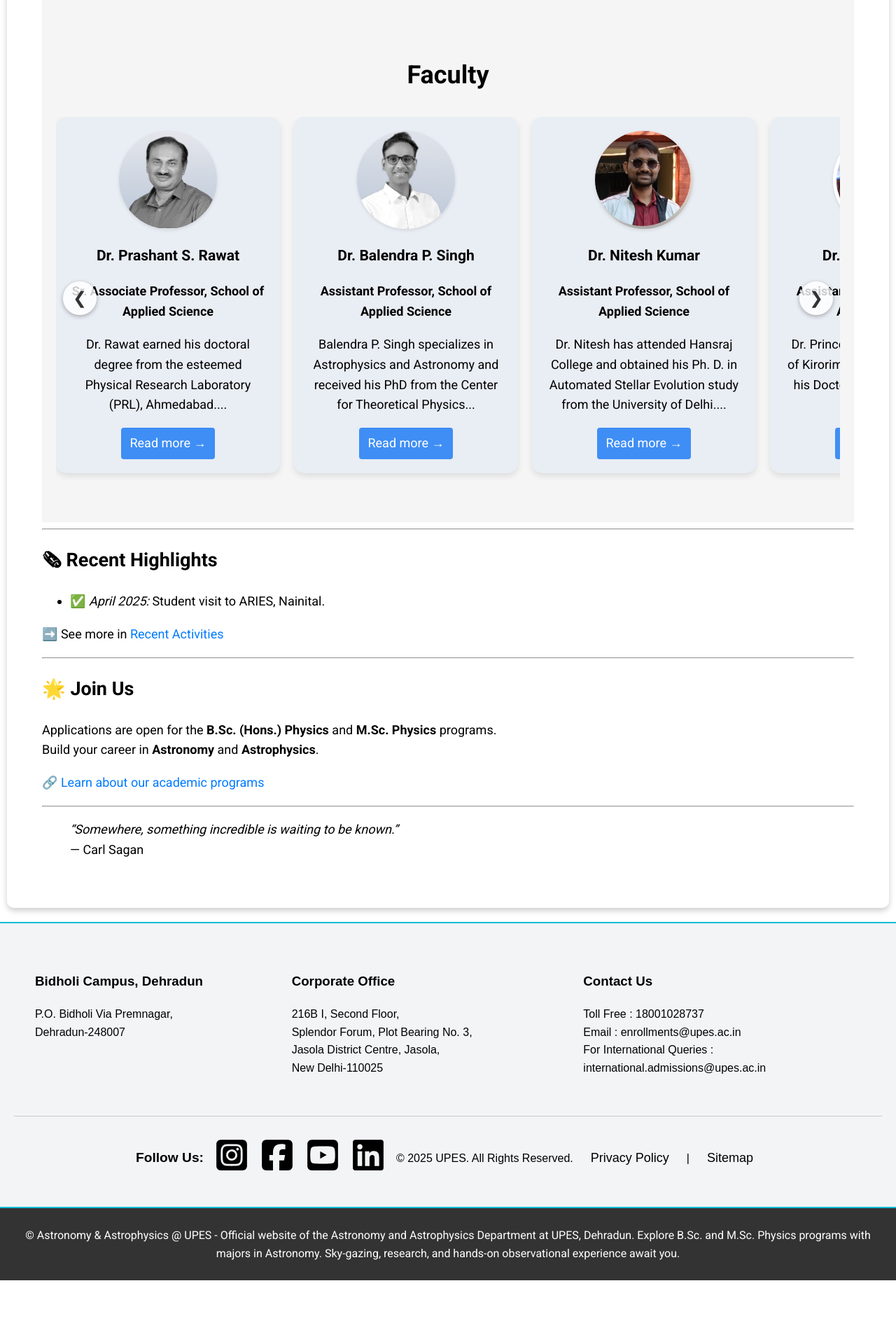
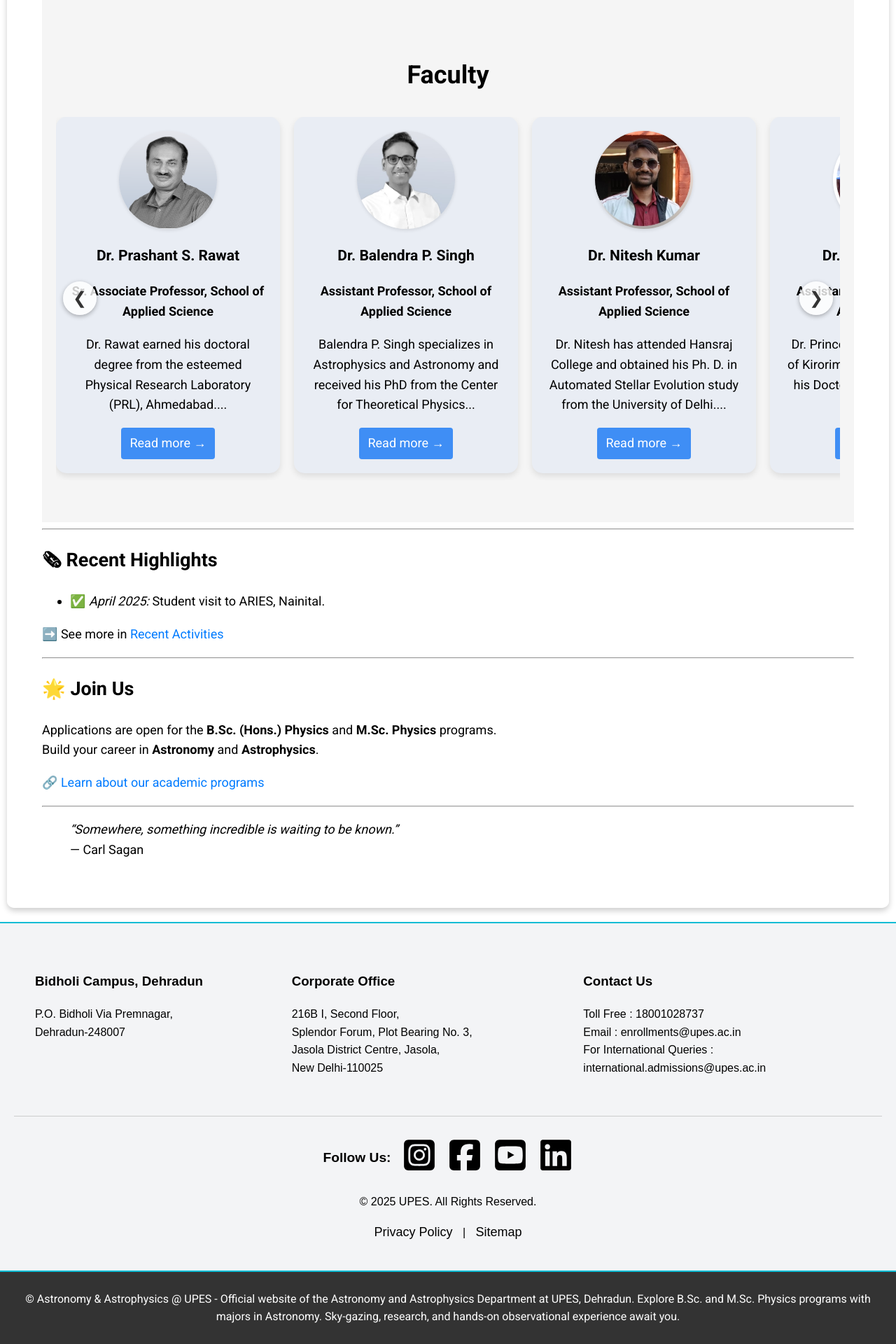
Before and after one commit to princesharmaupes/astroupes.github.io, a Jekyll site: the page built from index.markdown, in a window 1280 px wide. Shown: the part 1889-3809 px from the top of the page at 70% size. Built offline with Jekyll 4.4.1, drawn with Linux system fonts in a browser that asks for light colours; before the commit the page ends 3718 px from its top, so only the background shows below that.

Commit message:
day5 footer icons text aligned

```diff
--- a/_layouts/default.html
+++ b/_layouts/default.html
@@ -295,9 +295,9 @@
         <img src="assests/images/linkedin-brands.svg" target="_blank" alt="LinkedIn" style="width: 50px; height: 50px;">
       </a>
     </div>
-  <!-- </div> -->
+  </div>
 
-  <!-- <div style="text-align: center; margin-top: 20px;"> -->
+  <div style="text-align: center; margin-top: 20px;">
     <p>&copy; 2025 UPES. All Rights Reserved.</p>
     <a href="https://www.upes.ac.in/upes-privacy-policy" style="margin: 0 10px; color: black;">Privacy Policy</a> |
     <a href="https://www.upes.ac.in/sitemap" style="margin: 0 10px; color: black;">Sitemap</a>
```
